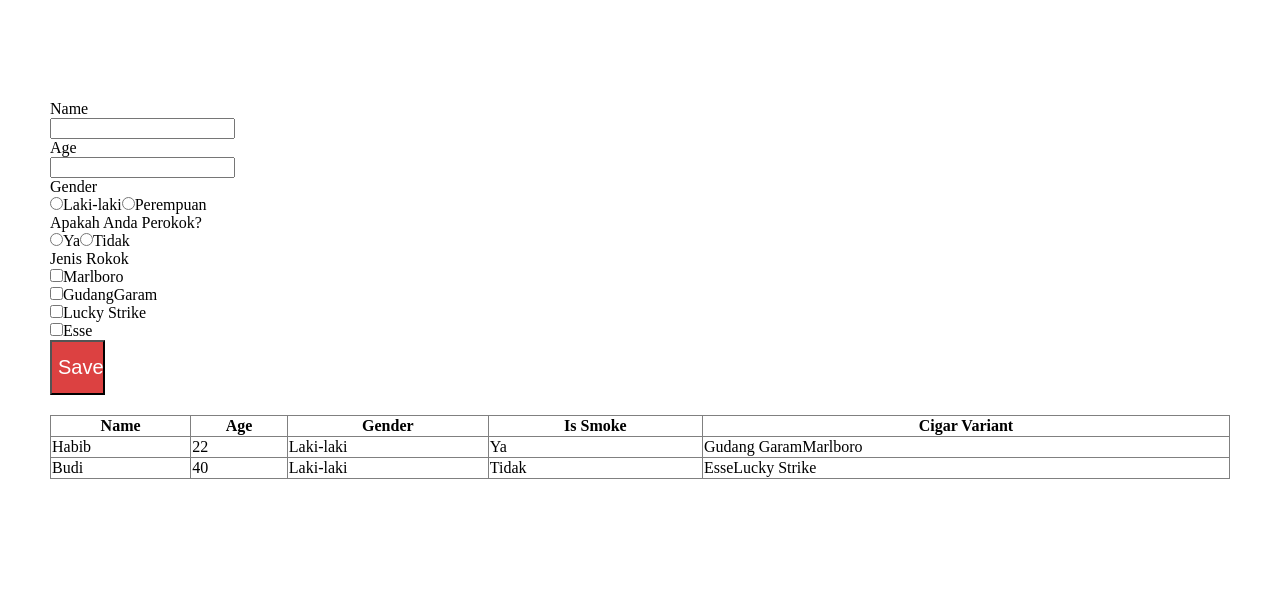
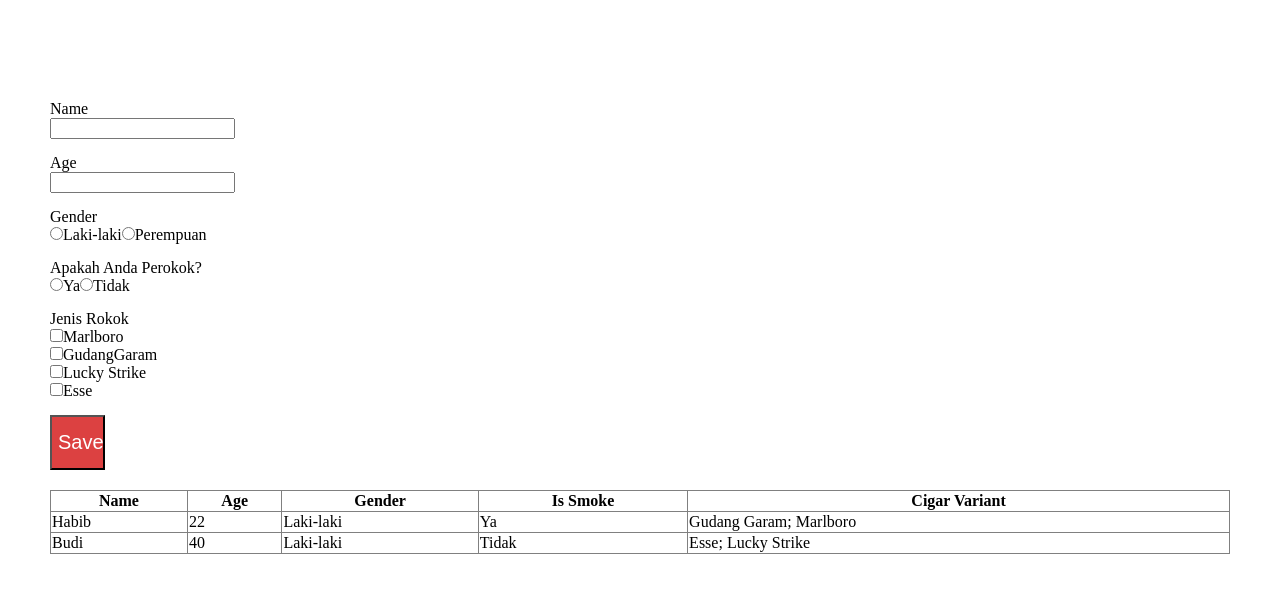
Before and after one commit to habibmrizki/fgh21-react-basic, a React (Vite) app: page / in a window 1280 px wide. Shown: the top 592 px of the page. Built offline with nearby package versions, Linux system fonts and the light colour scheme.

Commit message:
feat: repair Table.jsx

```diff
--- a/src/assets/style.css
+++ b/src/assets/style.css
@@ -53,6 +53,12 @@ form.form {
   display: flex;
   gap: 20px;
   flex-direction: column;
+}
+
+.content-table {
+  display: flex;
+  flex-direction: column;
+  gap: 15px;
 }
 
 .input-form {
--- a/src/components/Table.jsx
+++ b/src/components/Table.jsx
@@ -1,6 +1,6 @@
 import React from "react";
 
-function Survey(item) {
+function Survey() {
   const [data, setData] = React.useState([
     {
       id: 1234,
@@ -8,7 +8,7 @@ function Survey(item) {
       age: 22,
       gender: "Laki-laki",
       isSmoker: true,
-      cigar: ["Gudang Garam", "Marlboro"],
+      cigar: ["Gudang Garam" + "; " + "Marlboro"],
     },
     {
       id: 1235,
@@ -16,7 +16,7 @@ function Survey(item) {
       age: 40,
       gender: "Laki-laki",
       isSmoker: false,
-      cigar: ["Esse", "Lucky Strike"],
+      cigar: ["Esse" + "; " + "Lucky Strike"],
     },
   ]);
 
@@ -50,7 +50,7 @@ function Survey(item) {
   }
   return (
     <div className="container-survey">
-      <form onSubmit={response}>
+      <form onSubmit={response} className="content-table">
         <div>
           <div>
             <label htmlFor="name">Name</label>
```
